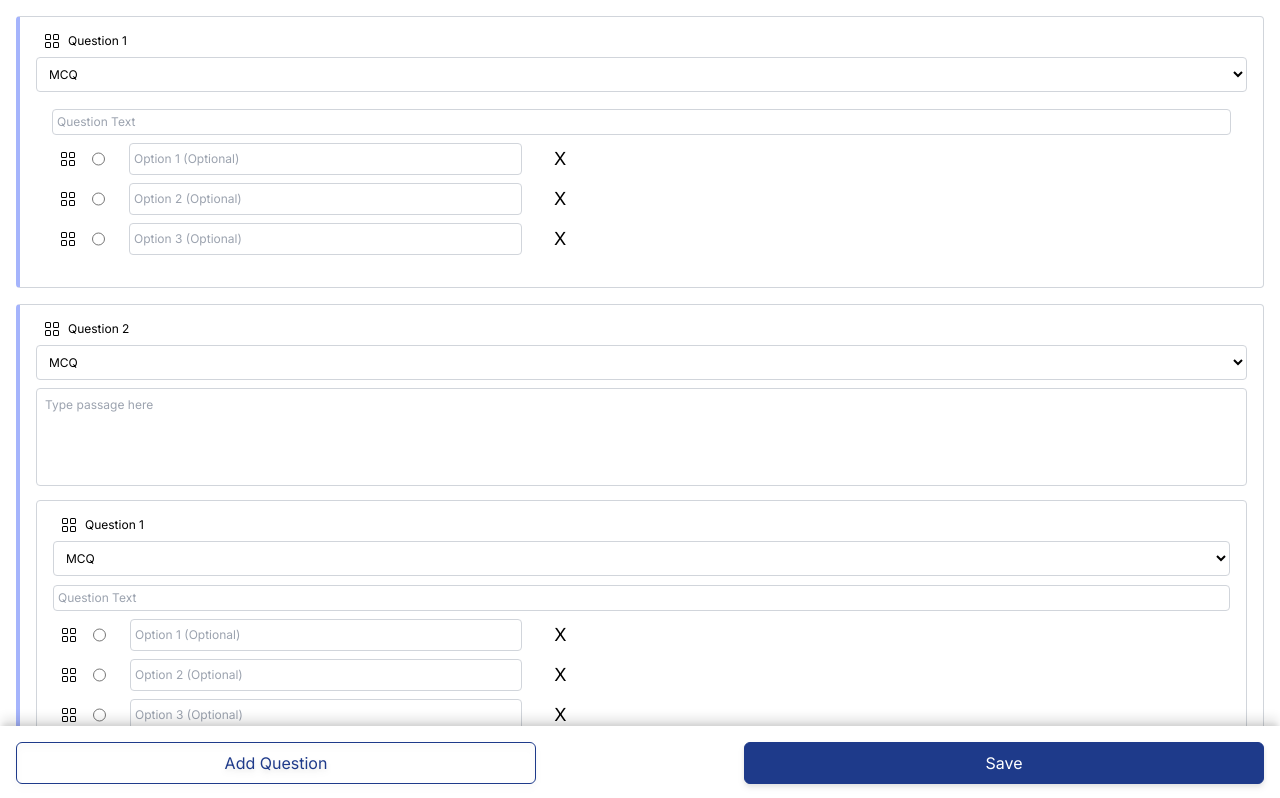
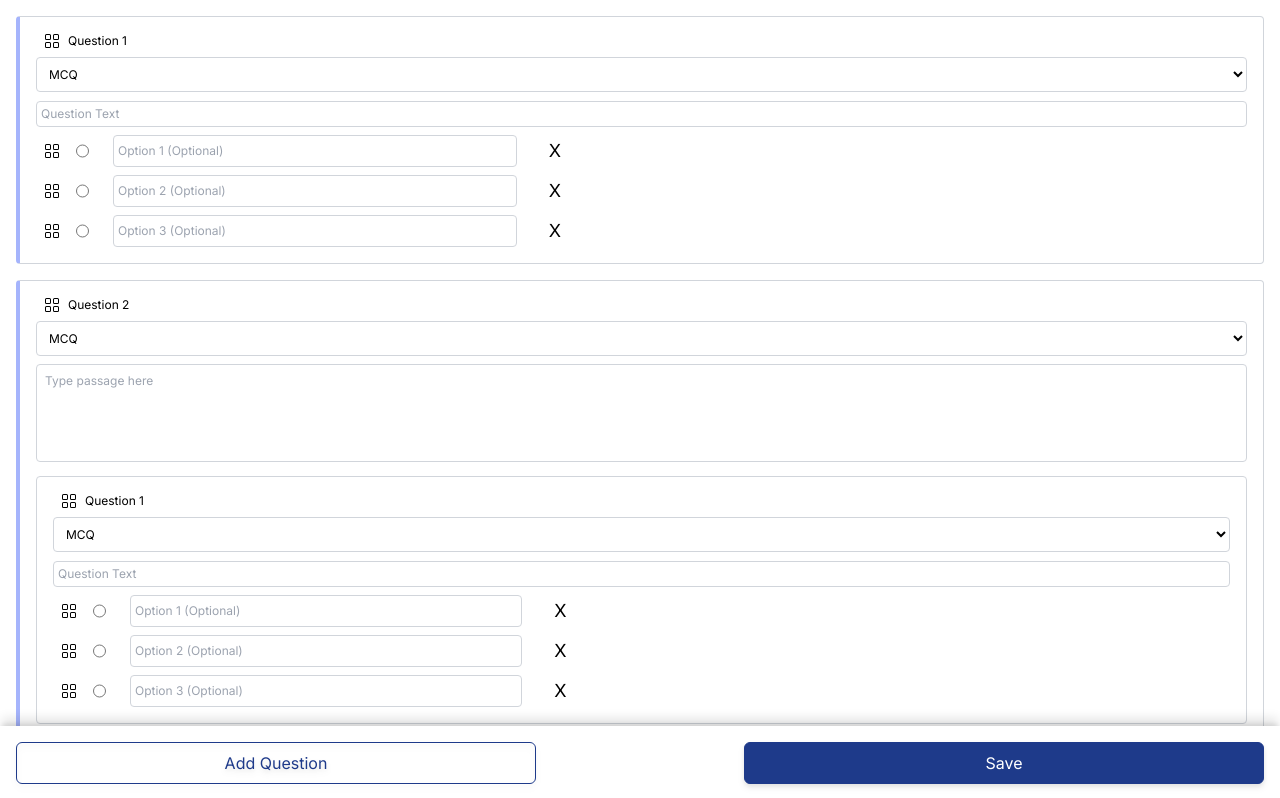
Before and after one commit to rahilansari261/super_form, a Next.js app: page / in a window 1280 px wide. Shown: the top 798 px of the page. Built offline with nearby package versions, Linux system fonts and the light colour scheme.

Commit message:
bug fixes

```diff
--- a/components/Mcq/McqQuestion.jsx
+++ b/components/Mcq/McqQuestion.jsx
@@ -19,7 +19,7 @@ const Mcq = (props) => {
     items.splice(result.destination.index, 0, reorderedItem);
     setMcq(items);
   }
-  const borderAroundStyle = `rounded border border-gray-300`;
+  const borderAroundStyle = `px-4 py-2 rounded border border-gray-300`;
 
   return (
     <DragDropContext onDragEnd={handleOnDragEnd}>
@@ -31,8 +31,8 @@ const Mcq = (props) => {
                 <Draggable key={id} draggableId={id} index={index}>
                   {(provided) => (
                     <div
-                      className={` px-4 py-2 mb-2 ${
-                        props.inComprehension ? borderAroundStyle : `px-0 py-0`
+                      className={` mb-2 ${
+                        props.inComprehension ? borderAroundStyle : ``
                       }`}
                       ref={provided.innerRef}
                       {...provided.draggableProps}
```
